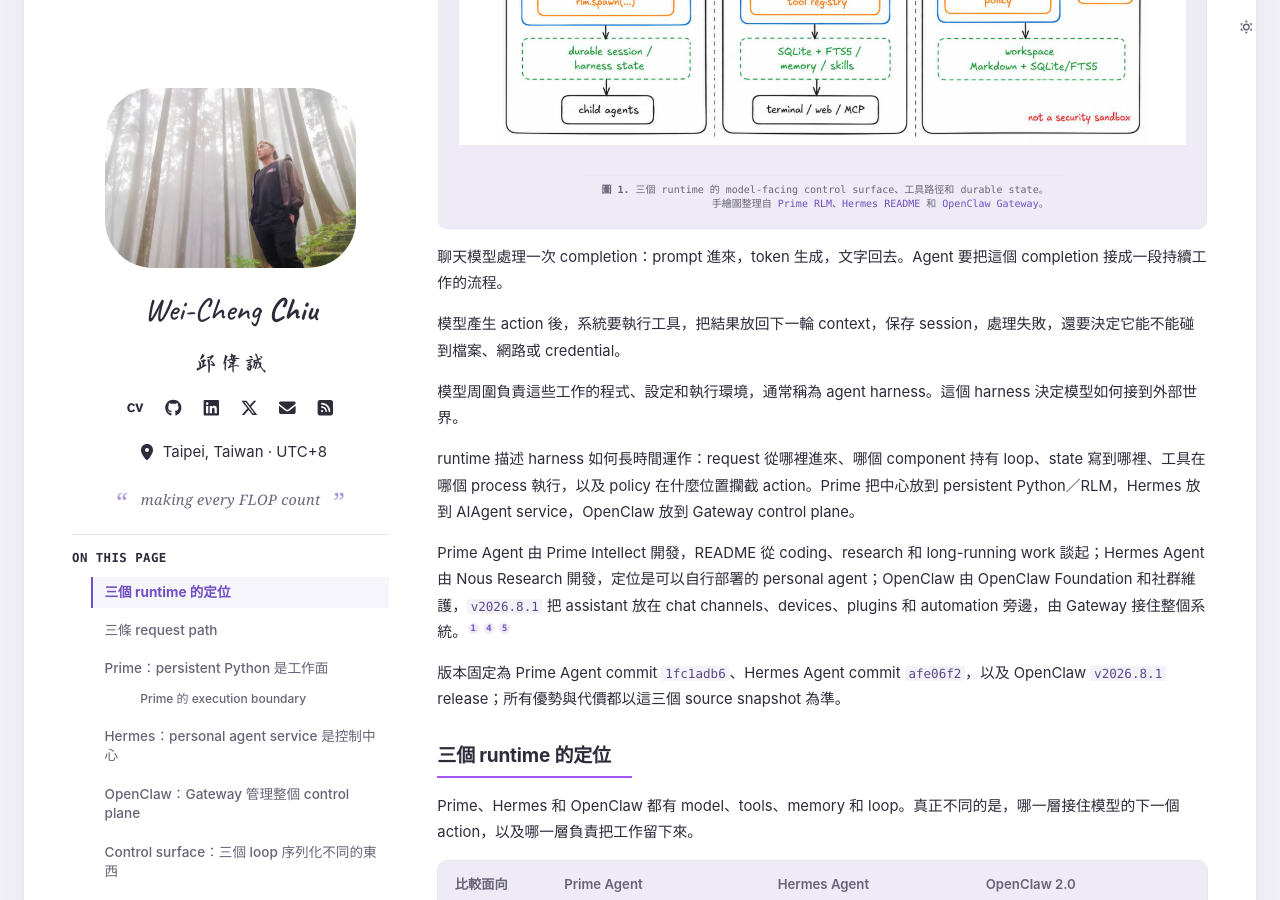
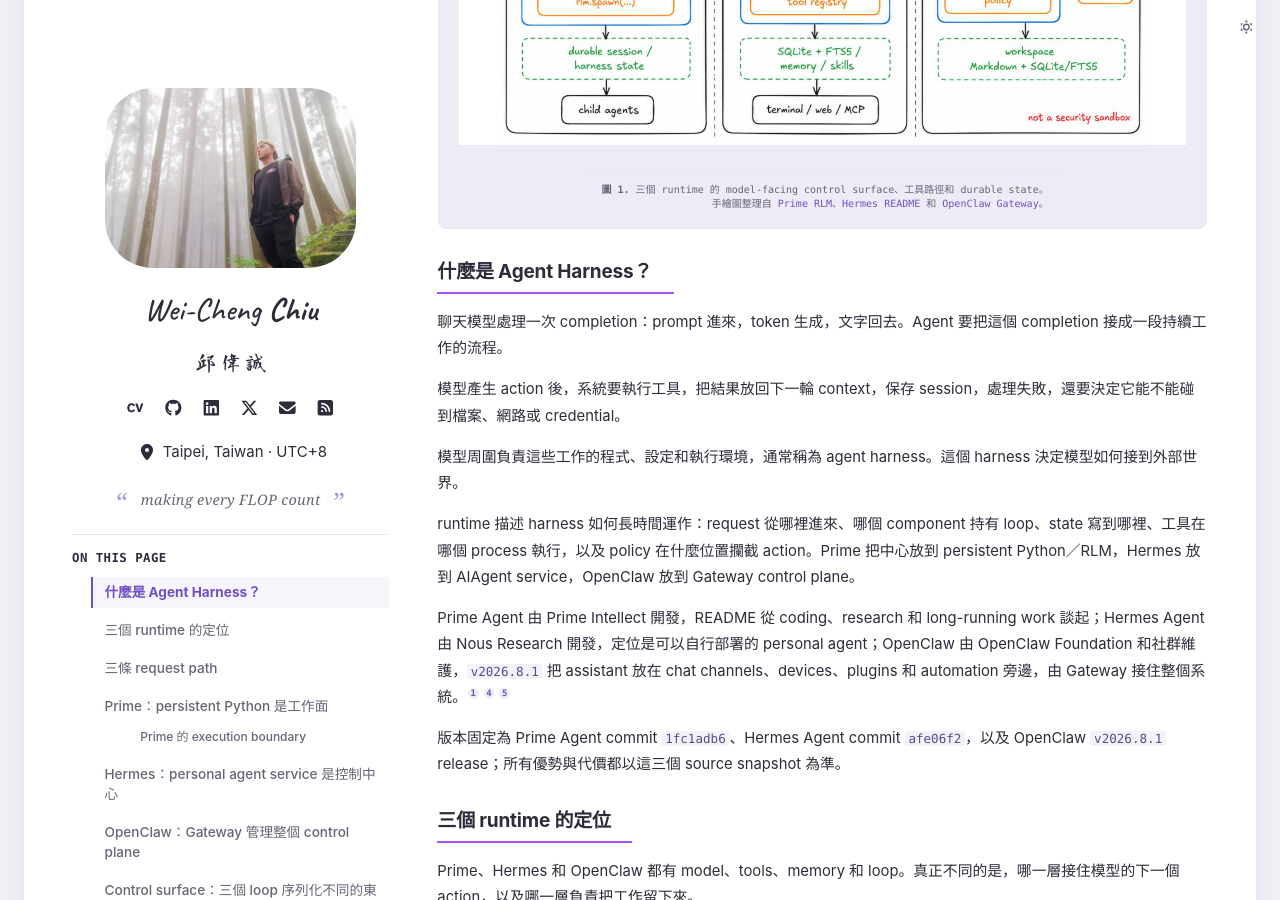
Before and after one commit to waynehacking8/waynehacking8.github.io, an MkDocs documentation site: the page built from docs/blog/agent-harness-boundaries.md, in a window 1280 px wide and 900 px high, scrolled down 570 px. Built offline with MkDocs 1.6.1 and Material for MkDocs 9.7.7, drawn with Linux system fonts in a browser that asks for light colours.

Commit message:
Add harness section heading

```diff
--- a/docs/blog/agent-harness-boundaries.md
+++ b/docs/blog/agent-harness-boundaries.md
@@ -18,6 +18,8 @@ tags:
   <img src="/assets/blog/agent-runtime/overview.png" width="1300" height="680" alt="Prime Agent、Hermes Agent 與 OpenClaw 2.0 的手繪 runtime 架構比較" loading="eager" decoding="async">
   <figcaption><strong>圖 1.</strong> 三個 runtime 的 model-facing control surface、工具路徑和 durable state。手繪圖整理自 <a href="https://github.com/PrimeIntellect-ai/prime-agent/blob/1fc1adb6e8062bf871a9b59705c1d15468e589f0/packages/coding-agent/docs/rlm.md">Prime RLM</a>、<a href="https://github.com/NousResearch/hermes-agent/blob/afe06f21f45f476c25034c4529818d9a2f9fdf1c/README.md">Hermes README</a> 和 <a href="https://github.com/openclaw/openclaw/tree/v2026.8.1/docs/gateway">OpenClaw Gateway</a>。</figcaption>
 </figure>
+
+## 什麼是 Agent Harness？
 
 聊天模型處理一次 completion：prompt 進來，token 生成，文字回去。Agent 要把這個 completion 接成一段持續工作的流程。
 
```
